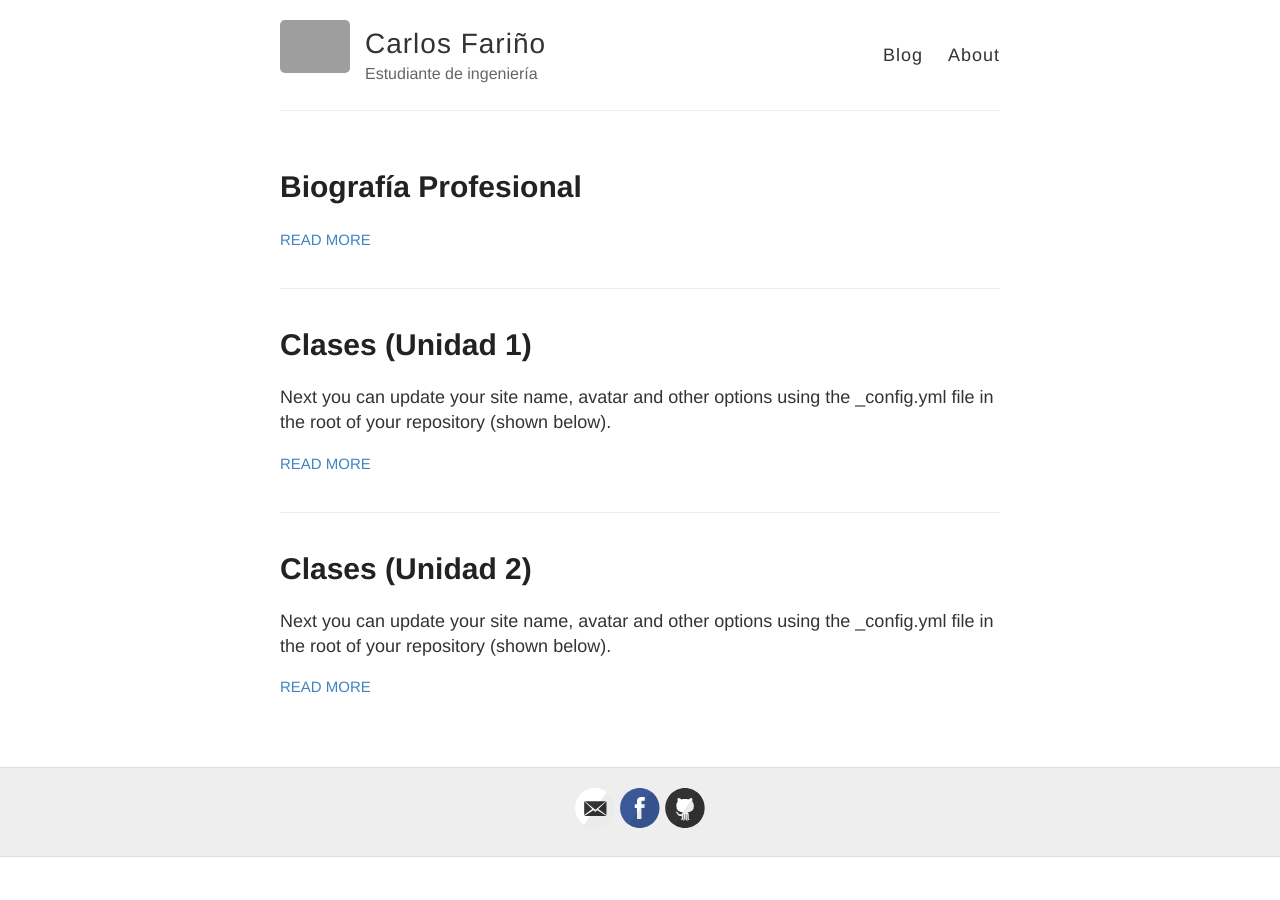
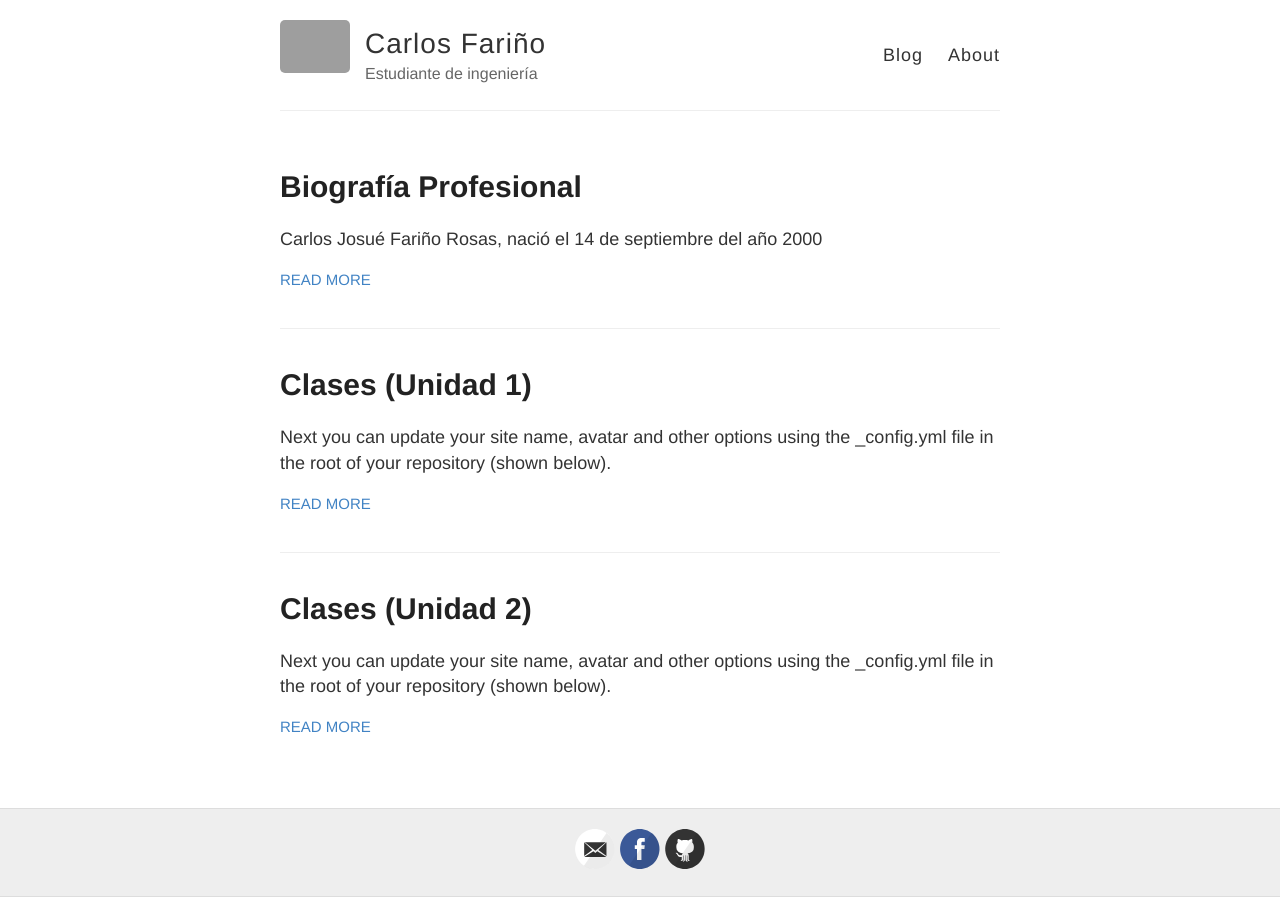
Before and after one commit to andrescharro22/Carlos-F007.github.io, a Jekyll site: the page built from index.html, in a window 1280 px wide. Built offline with Jekyll 4.4.1, drawn with Linux system fonts in a browser that asks for light colours; grey boxes are pictures that could not be loaded.

Commit message:
Update 2014-3-3-Hello-World.md

```diff
--- a/_posts/2014-3-3-Hello-World.md
+++ b/_posts/2014-3-3-Hello-World.md
@@ -2,3 +2,5 @@
 layout: post
 title: Biografía Profesional
 ---
+
+Carlos Josué Fariño Rosas, nació el 14 de septiembre del año 2000
```
